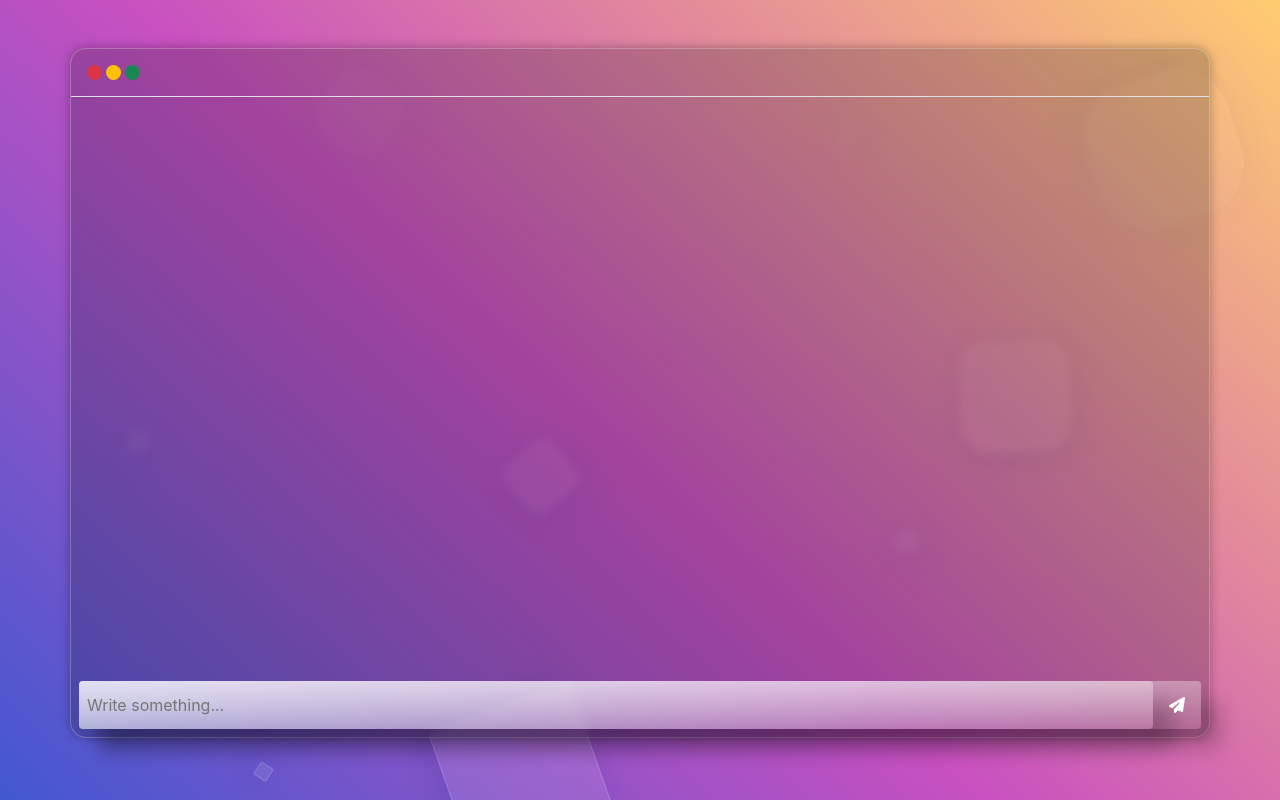
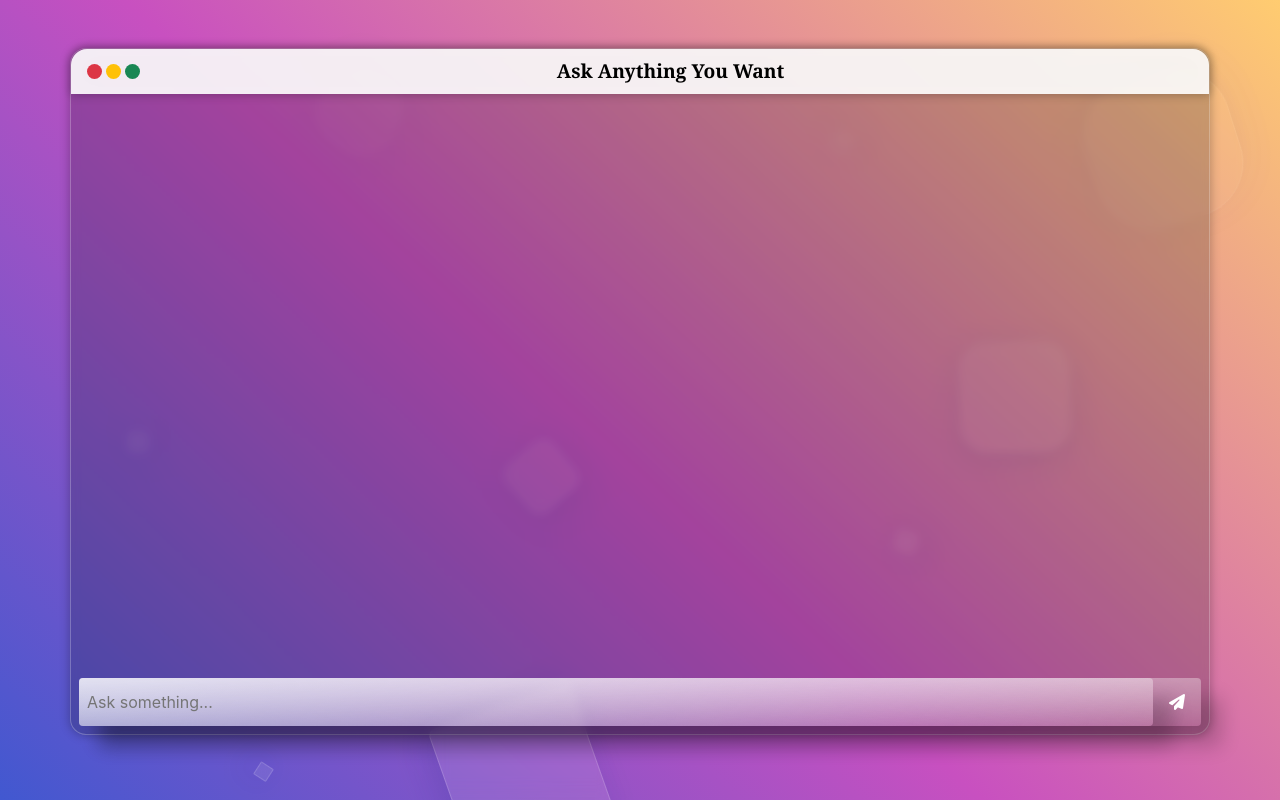
Before and after one commit to kumarprashant24/chatGPT-client, a React (Create React App) app: page / in a window 1280 px wide. Built offline with nearby package versions, Linux system fonts and the light colour scheme.

Commit message:
UI enhanced

```diff
--- a/src/App.css
+++ b/src/App.css
@@ -12,7 +12,6 @@
     animation: App-logo-spin infinite 20s linear;
   }
 }
-
 .App-header {
   background-color: #282c34;
   min-height: 100vh;
@@ -107,7 +106,29 @@ div::-webkit-scrollbar-thumb {
   background-image: linear-gradient(to top, #00b09b, #96c93d);
   border-radius: 25px;
 }
+.send-btn:hover{
 
+  background-color: rgba(18, 15, 20, 0.2);
+
+}
+.board-header{
+  background-color: white;
+  /* border-radius: 1rem; */
+  border-top-left-radius: 1rem;
+  border-top-right-radius: 1rem;
+  background-color: rgba(255, 255, 255, 0.9);
+  box-shadow: 0 0 10px 1px rgba(0, 0, 0, 0.25);
+  backdrop-filter: blur(15px);
+  -webkit-backdrop-filter: blur(15px);
+
+
+}
+.title{
+  color: black;
+   font-size: larger;
+   font-weight: bold;
+   font-family:Georgia, 'Times New Roman', Times, serif;
+}
 /* ///////////////////////////////////////////////////// */
 
 .area {
--- a/src/components/Action.jsx
+++ b/src/components/Action.jsx
@@ -9,11 +9,11 @@ export default function Action({inputRef,handleClick}) {
       autocomplete="off"
       class="w-100 p-2  rounded bot-chat text-dark   border-0"
       id="exampleFormControlInput1"
-      placeholder="Write something..."
+      placeholder="Ask something..."
       ref={inputRef}
     />
     <div
-      className="d-flex align-items-center   justify-content-center p-3"
+      className="d-flex align-items-center send-btn   justify-content-center p-3"
       style={{cursor:"pointer"}}
       onClick={handleClick}
     >
--- a/src/components/Chat.jsx
+++ b/src/components/Chat.jsx
@@ -12,12 +12,16 @@ export default function Chat({ board, isTyping }) {
   };
   return (
     <>
-      <div className="border-bottom p-3 mb-3 ">
-        <div className="d-flex">
+      <div className="p-2 mb-3 board-header">
+      <div className="d-flex justify-content-between">
+      <div className="d-flex align-items-center ms-2">
           <div className="dot bg-danger"></div>
           <div className="dot bg-warning ms-1"></div>
           <div className="dot bg-success ms-1"></div>
         </div>
+        <div className="title">Ask Anything You Want</div>
+        <div></div>
+      </div>
       </div>
       <ScrollToBottom
         className="scroll-bottom"
--- a/src/components/Homepage.jsx
+++ b/src/components/Homepage.jsx
@@ -27,7 +27,10 @@ export default function Homepage() {
           ...current,
           { bot: true, message: res.data.bot },
         ]);
+        input.current.value=""
       });
+
+
   };
   return (
     <>
--- a/src/index.css
+++ b/src/index.css
@@ -4,7 +4,7 @@ body {
     'Ubuntu', 'Cantarell', 'Fira Sans', 'Droid Sans', 'Helvetica Neue',
     sans-serif;
   -webkit-font-smoothing: antialiased;
-
+   height: 100%;
   -moz-osx-font-smoothing: grayscale;
 /* background-image: linear-gradient(to right, #DDDDED, #ACABB4); */
 /* background-image: url('https://source.unsplash.com/E8Ufcyxz514/2400x1823'); */
```
